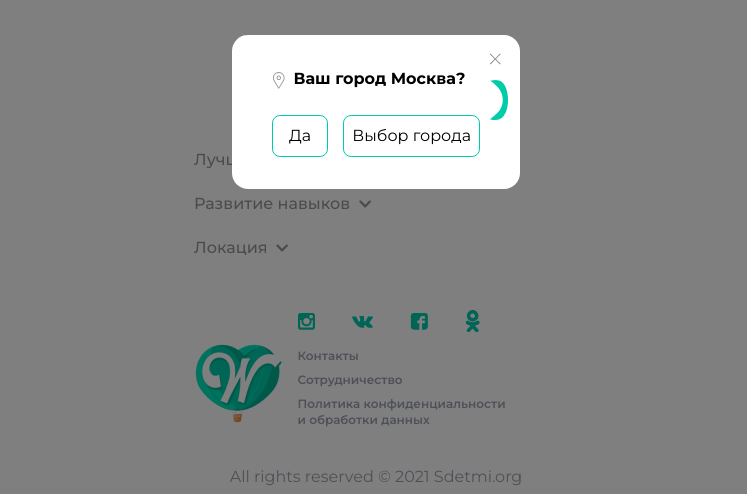
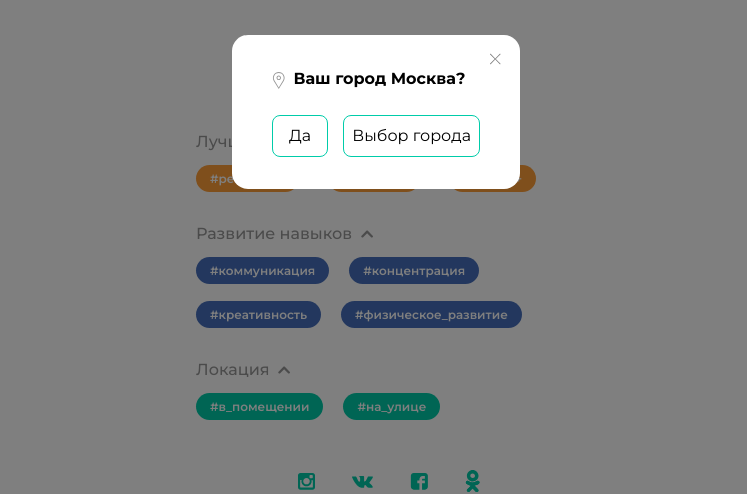
Before and after one commit to ToxicEKB/Weekend, a React (Create React App) app: page / in a window 1280 px wide. Shown: the part 288-782 px from the top of the page, without its empty margins (264-1011 px from the left). Built offline with nearby package versions, Linux system fonts and the light colour scheme.

Commit message:
fix Tags according to design

```diff
--- a/src/components/Tags/ShowTags.js
+++ b/src/components/Tags/ShowTags.js
@@ -5,7 +5,7 @@ const ShowTags = (props) => {
   return (
     <div>
       {props.visibility ? (
-        <div className={`flex flex-wrap
+        <div className={`flex flex-wrap mb-3
         ${
           props.cat === 1
             ? "justify-between"
--- a/src/components/Tags/TagBlock.js
+++ b/src/components/Tags/TagBlock.js
@@ -4,7 +4,7 @@ import { faChevronUp, faChevronDown } from "@fortawesome/free-solid-svg-icons";
 import ShowTags from "./ShowTags";
 
 const TagBlock = (props) => {
-  const [visibleTags, setVisibleTags] = useState(false);
+  const [visibleTags, setVisibleTags] = useState(true);
 
   const toggleVisibleTags = () => {
     setVisibleTags(!visibleTags);
@@ -13,7 +13,7 @@ const TagBlock = (props) => {
   return (
     <div className="text-Gray">
       <p
-        className="mb-5 text-Gray text-base font-medium cursor-pointer hover:text-Orange"
+        className="mb-3 text-Gray text-base font-medium cursor-pointer hover:text-Orange"
         onClick={toggleVisibleTags}
       >
         {props.title} &nbsp;
--- a/src/components/Tags/Tags.js
+++ b/src/components/Tags/Tags.js
@@ -4,8 +4,8 @@ import RectRight from "./icons/RectRight";
 
 const Tags = () => {
   return (
-    <div className="p-2.5 w-96 mx-auto">
-      <div className="mb-7 flex justify-center items-center">
+    <div className="px-3 w-96 mx-auto">
+      <div className="mb-5 flex justify-center items-center">
         <RectLeft />
         <h2 className="mx-10 text-Gray text-xl font-semibold tracking-wide">
           Готовые сеты
--- a/src/components/Tags/icons/RectRight.js
+++ b/src/components/Tags/icons/RectRight.js
@@ -6,10 +6,9 @@ const RectRight = () => {
       viewBox="0 0 18 40"
       fill="none"
       xmlns="http://www.w3.org/2000/svg"
-      className="transform rotate-180"
     >
       <path
-        d="M8.29861 0.676131C11.9011 -0.845163 18 0.676131 18 0.676131C18 0.676131 10.5 6.22222 8.29861 9.77778C4.22439 16.3582 4.23094 23.5299 8.29861 30.2222C11 34.6667 18 39.3239 18 39.3239C18 39.3239 11.9011 40.8452 8.29861 39.3239C-2.7662 34.6513 -2.7662 5.34868 8.29861 0.676131Z"
+        d="M9.70139 39.3239C6.09889 40.8452 0 39.3239 0 39.3239C0 39.3239 7.5 33.7778 9.70139 30.2222C13.7756 23.6418 13.7691 16.4701 9.70139 9.77777C7 5.33333 0 0.676132 0 0.676132C0 0.676132 6.09889 -0.845161 9.70139 0.676132C20.7662 5.34867 20.7662 34.6513 9.70139 39.3239Z"
         fill="#00CCA9"
       />
     </svg>
--- a/tailwind.config.js
+++ b/tailwind.config.js
@@ -48,6 +48,7 @@ module.exports = {
   },
   variants: {
     extend: {
+      textColor: ["active"],
       backgroundColor: ["active"],
       borderColor: ["active"],
       borderRadius: ["hover", "focus"],
```
